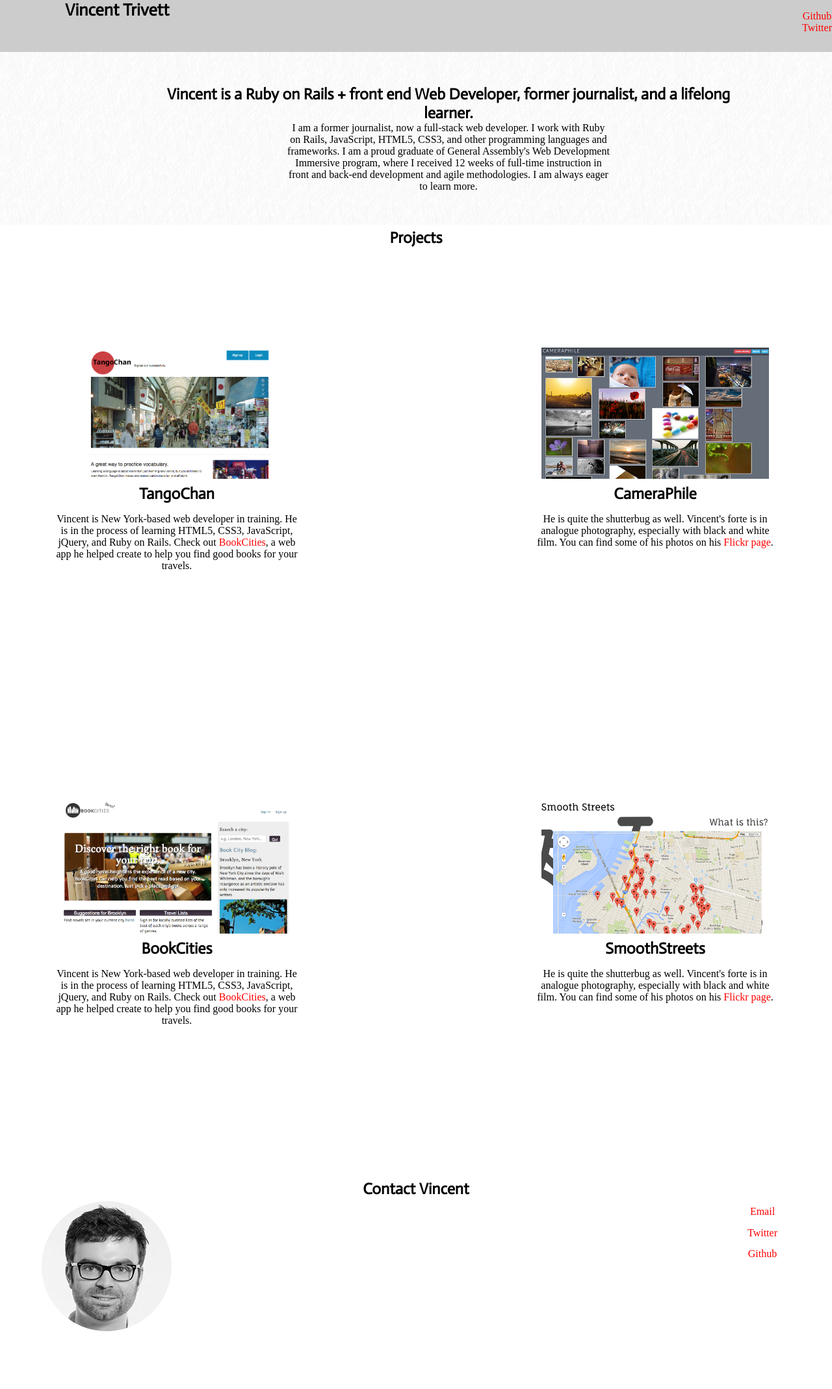
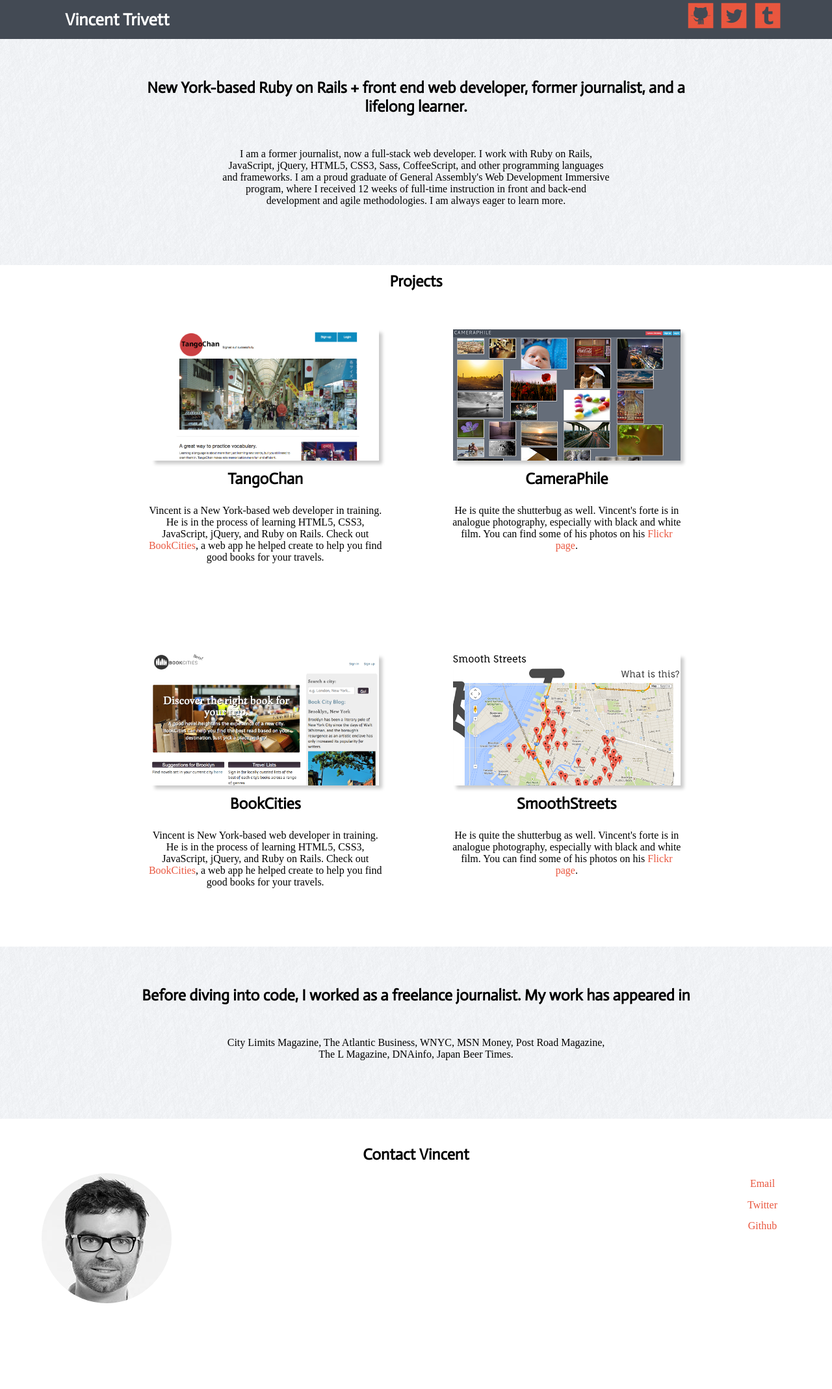
Before and after one commit to trivett/trivett.github.ioold, a Jekyll site: the page built from index.html, in a window 1280 px wide. Shown: the whole page at 65% size. Built offline with Jekyll 4.4.1, drawn with Linux system fonts in a browser that asks for light colours; some web fonts are replaced; Markdown is read by kramdown in place of the engine named in the settings; after the commit the page ends 2075 px from its top, so only the background shows below that.

Commit message:
social icons

```diff
--- a/_layouts/default.html
+++ b/_layouts/default.html
@@ -19,15 +19,13 @@
           <header>
 
             <div class="logo"><h1>Vincent Trivett</h1></div>
-            <!-- centered nav -->
-            <nav></nav>
+
             <div class="social">
-              <div class="contact">
-                <p>
-                  <a href="https://github.com/trivett">Github</a><br />
-                  <a href="https://twitter.com/vincent_trivett">Twitter</a><br />
-                </p>
-              </div>
+
+                <a href="https://github.com/trivett" target="blank"><img src="/images/github.png" alt="Github"></a>
+                <a href="https://twitter.com/vincent_trivett" target="blank"><img src="images/twitter.png" alt="Twitter"></a>
+                <a href="http://http://blinktag.tumblr.com/" target="blank"><img src="images/tumblr.png" alt="My Blog"></a>
+
             </div>
 
           </header>
--- a/css/style.css
+++ b/css/style.css
@@ -4,6 +4,15 @@
 p, a, li {
   font-family: 'Rosarivo', serif;
   font-size: 16px;
+}
+
+a{
+  text-decoration: none;
+  color: #E9573F;
+}
+
+a:visited{
+  color: #E9573F;
 }
 
 
@@ -18,6 +27,7 @@ h1 {
 h2 {
   font-size: 24px;
   margin: 5px;
+  padding: 10px;
 }
 
 
@@ -25,9 +35,9 @@ h2 {
 /*Header stuff*/
 
 header{
-  background-color: #ccc;
-  height: 80px;
-  width: 100%;
+  background-color: #434A54;
+
+  height: 60px;
 }
 
 .logo{
@@ -37,50 +47,44 @@ header{
 .logo h1 {
   font-size: 2em;
   margin-left: 100px;
+  margin-top: 15px;
+  color: #FFF;
 }
 
 .social {
   float:right;
+  margin-right: 75px;
 }
 
 
 /*first section*/
 
-section{
-  width: 100%;
+section {
+  max-width: 1200px;
   margin: 0 auto;
+  display: block;
+}
+
+#intro, #past {
+  background-image: url("/images/texture.png");
+  background-color: #F5F7FA;
+  padding: 50px;
   max-width: 100%;
 }
 
-#intro {
-  background-image: url("/images/texture.png");
-  padding: 50px;
-
-  max-width: 100%;
-}
-
-#intro h2 {
+section h2 {
   max-width: 900px;
   margin: 0 auto;
 }
 
-#whoami{
+.text {
   margin: 0 auto;
-  max-width: 500px;
-
+  max-width: 600px;
+  padding: 40px;
 }
 
 
 
-a{
-  text-decoration: none;
-  color:red;
-}
-
-#container{
-  margin:0 auto;
-  padding: 25px;
-}
 
 .content {
   text-align: center;
@@ -90,17 +94,18 @@ a{
   padding: 50px;
   margin: 0 auto;
   display: inline-block;
-  float: left;
+  vertical-align: top;
 }
 
 
-.right{
-  float: right;
+
+.content img {
+  max-width: 350px;
+  box-shadow: 5px 5px 5px #CCC;
 }
-img {
-  width: 350px;
-  height: auto;
-}
+
+
+
 
 #contact{
   min-width: 400px;
@@ -130,7 +135,7 @@ img {
 
 /*Media query for smaller screens*/
 
-@media (max-width: 900px){
+@media (max-width: 1000px){
   header {
     max-height: 150px;
   }
@@ -147,6 +152,11 @@ img {
   .right {
     float:none;
   }
+
+  img{
+    max-width: 550px;
+  }
+
   #contact{
     overflow: hidden;
     text-align: center;
@@ -163,15 +173,3 @@ img {
     float: left;
   }
 }
-
-
-/* Media query for big screens*/
-
-@media (min-width: 1100px){
-
-  .content{
-    margin: 100px 30px;
-  }
-
-
-}
--- a/index.html
+++ b/index.html
@@ -7,8 +7,8 @@ title: Vincent Trivett | NYC-Based Web Developer
 
 <section id="intro">
 
-  <h2>Vincent is a Ruby on Rails + front end Web Developer, former journalist, and a lifelong learner.</h2>
-  <p id="whoami">I am a former journalist, now a full-stack web developer. I work with Ruby on Rails, JavaScript, HTML5, CSS3, and other programming languages and frameworks. I am a proud graduate of General Assembly's Web Development Immersive program, where I received 12 weeks of full-time instruction in front and back-end development and agile methodologies. I am always eager to learn more.</p>
+  <h2>New York-based Ruby on Rails + front end web developer, former journalist, and a lifelong learner.</h2>
+  <p class="text">I am a former journalist, now a full-stack web developer. I work with Ruby on Rails, JavaScript, jQuery, HTML5, CSS3, Sass, CoffeeScript, and other programming languages and frameworks. I am a proud graduate of General Assembly's Web Development Immersive program, where I received 12 weeks of full-time instruction in front and back-end development and agile methodologies. I am always eager to learn more.</p>
 
 </section>
 
@@ -23,11 +23,11 @@ title: Vincent Trivett | NYC-Based Web Developer
 
       <h2>TangoChan</h2>
 
-      <p>Vincent is New York-based web developer in training. He is in the process of learning HTML5, CSS3, JavaScript, jQuery, and Ruby on Rails. Check out <a href="http://bookciti.es">BookCities</a>, a web app he helped create to help you find good books for your travels.</p>
+      <p>Vincent is a New York-based web developer in training. He is in the process of learning HTML5, CSS3, JavaScript, jQuery, and Ruby on Rails. Check out <a href="http://bookciti.es">BookCities</a>, a web app he helped create to help you find good books for your travels.</p>
 
     </div>
 
-    <div class="content right">
+    <div class="content">
       <img src="/images/cameraphile.png">
 
       <h2>CameraPhile</h2>
@@ -49,7 +49,7 @@ title: Vincent Trivett | NYC-Based Web Developer
 
     </div>
 
-    <div class="content right">
+    <div class="content">
       <img src="/images/smooth.png">
 
       <h2>SmoothStreets</h2>
@@ -60,6 +60,14 @@ title: Vincent Trivett | NYC-Based Web Developer
 
     </section>
 
+
+    <section id="past">
+      <h2>
+        Before diving into code, I worked as a freelance journalist. My work has appeared in
+      </h2>
+      <p class="text">City Limits Magazine, The Atlantic Business, WNYC, MSN Money, Post Road Magazine, The L Magazine, DNAinfo, Japan Beer Times.</p>
+
+    </section>
 
     <!-- contact -->
 
```
Also changed, not shown: images/github.png (added), images/tumblr.png (added), images/twitter.png (added).
